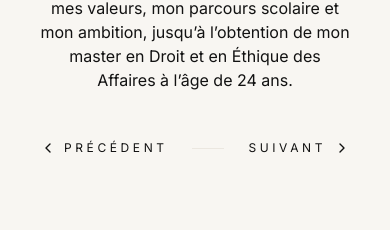
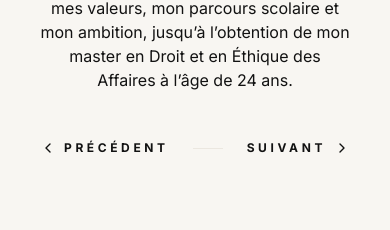
Before and after one commit to Yawleen/janisse-constable-website, a Next.js app: page / in a window 390 px wide. Shown: the part 1378-1608 px from the top of the page. Built offline with nearby package versions, Linux system fonts and the light colour scheme; no server answers.

Commit message:
style: enhance previous and next button visibility

```diff
--- a/components/sections/About.tsx
+++ b/components/sections/About.tsx
@@ -100,7 +100,7 @@ const About = () => {
             aria-label="Étape précédente"
           >
             <ChevronLeft className="w-4 h-4 transition-transform duration-500 group-hover:-translate-x-1" />
-            <span className="text-xs tracking-[0.3em] uppercase md:text-sm">
+            <span className="text-xs font-bold tracking-[0.3em] uppercase md:text-sm">
               Précédent
             </span>
           </button>
@@ -110,7 +110,7 @@ const About = () => {
             className="group flex items-center gap-2 hover:text-primary transition-colors duration-500 cursor-pointer"
             aria-label="Étape suivante"
           >
-            <span className="text-xs tracking-[0.3em] uppercase md:text-sm">
+            <span className="text-xs font-bold tracking-[0.3em] uppercase md:text-sm">
               Suivant
             </span>
             <ChevronRight className="w-4 h-4 transition-transform duration-500 group-hover:translate-x-1" />
```
